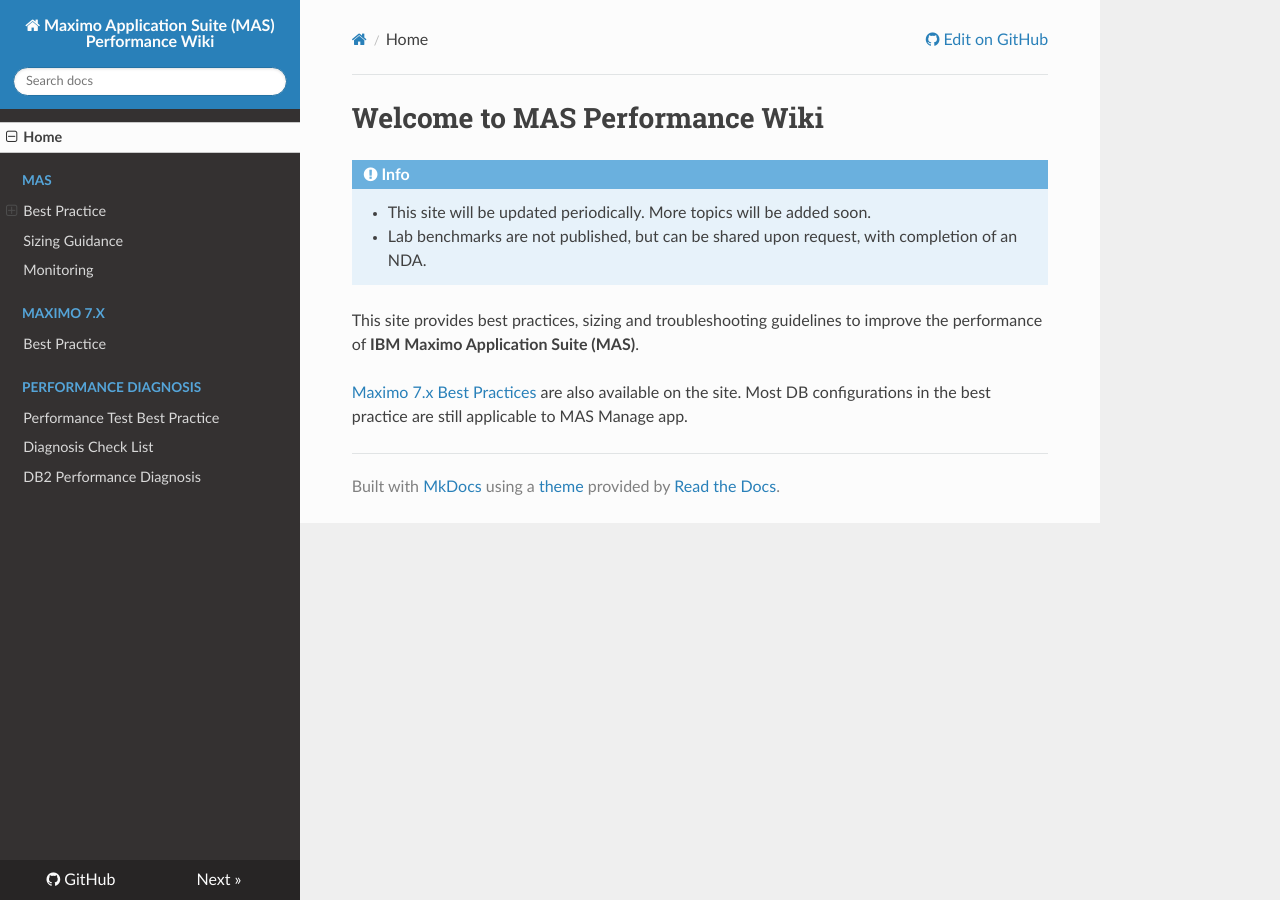
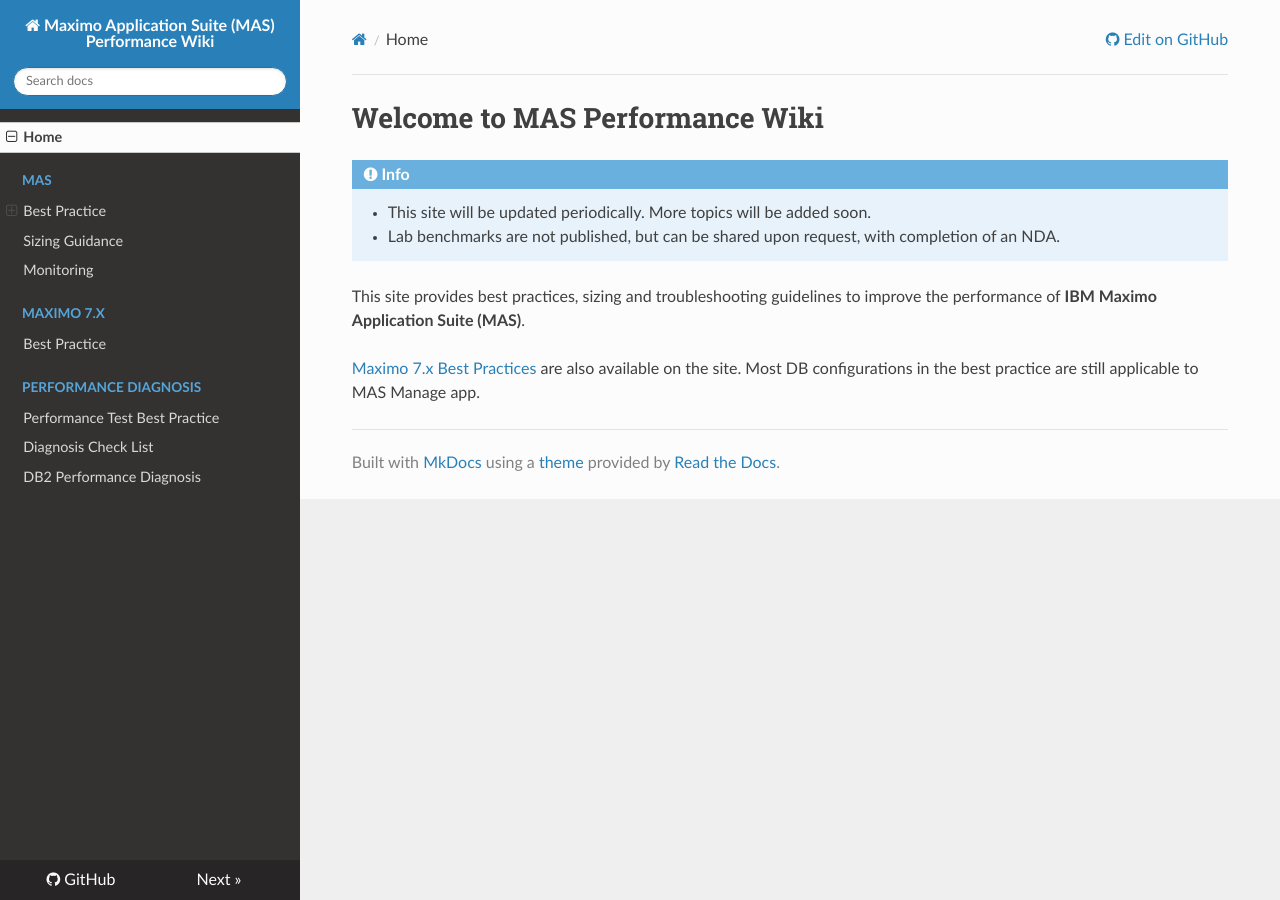
Before and after one commit to ibm-mas/mas-performance, an MkDocs documentation site: the page built from docs/index.md, in a window 1280 px wide. Built offline with MkDocs 1.6.1, drawn with Linux system fonts in a browser that asks for light colours; nearby versions of some CDN libraries.

Commit message:
[patch] increase width to reduce horizontal scrolling

```diff
--- a/docs/extra.css
+++ b/docs/extra.css
@@ -28,9 +28,17 @@
     margin-top: 0
   }
 
-
   img {
     display: block;
     margin-left: auto;
     margin-right: auto;
   }
+
+  code.hljs {
+    display: block;
+    white-space: pre-wrap
+  }
+
+  .wy-nav-content {
+    max-width: none;
+  }
```
Also changed, not shown: site/extra.css, site/index.html, 1 other file.
